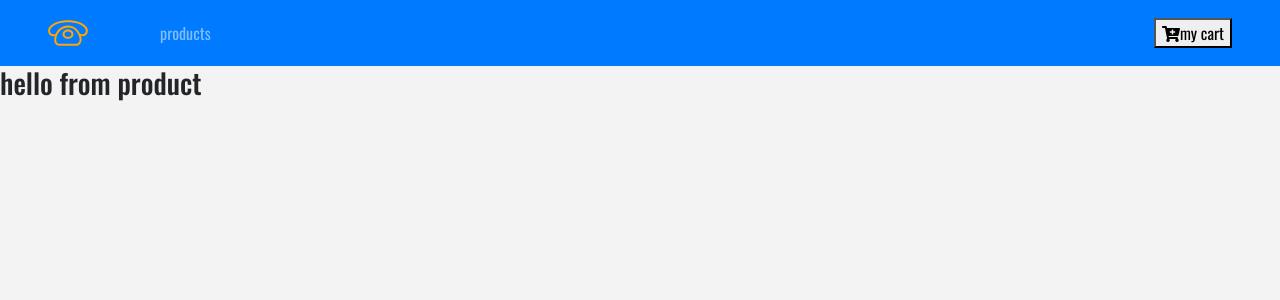
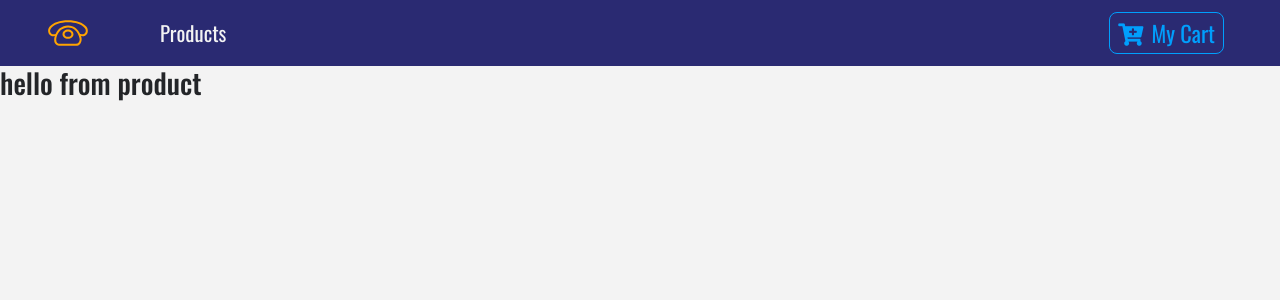
Before and after one commit to jay311311/e-commerce_react.js, a React (Create React App) app: page / in a window 1280 px wide. Shown: the top 300 px of the page. Built offline with nearby package versions, Linux system fonts and the light colour scheme.

Commit message:
styled-component  (Navbar)

```diff
--- /dev/null
+++ b/src/compoenets/Button.js
@@ -0,0 +1,21 @@
+import styled from "styled-components";
+
+export const ButtonContainer = styled.button `
+text-transform :capitalize;
+font-size:1.4rem;
+background:transparent;
+border:0.05rem solid var(--lightBlue);
+color:var(--lightBlue);
+border-radius:0.5rem;
+padding:0.2rem  0.5rem;
+cursor:pointer;
+margin:0.2rem 0.5rem 0.2rem 0rem;
+transition:all 0.3s ease-in-out;
+&:hover{
+    background:var(--lightBlue);
+    color:var(--mainBlue);
+}
+&:focus{
+    outline:none;
+}
+`
--- a/src/compoenets/Navbar.js
+++ b/src/compoenets/Navbar.js
@@ -1,12 +1,14 @@
 import React, {Component}from "react"
 import {Link} from "react-router-dom"
 import logo from "../logo.svg"
+import {ButtonContainer} from "./Button"
+import styled from "styled-components"
 
 
 export default class Navbar extends Component{
     render(){
         return(
-            <nav className="navbar navbar-expand-sm bg-primary navbar-dark px-sm-5">
+            <NavWrapper className="navbar navbar-expand-sm navbar-dark px-sm-5">
                {/* https://www.iconfinder.com/icons/1243689/call_phone_icon
                 Creative Commons (Attribution 3.0 Unported);
                 https://www.iconfinder.com/Makoto_msk  */}
@@ -21,12 +23,23 @@
                     </li>
                 </ul>
                 <Link to="/cart" className="ml-auto">
-                    <button>
+                    <ButtonContainer>
+                        <span className="mr-2">
                         <i className="fas fa-cart-plus"/>
+                        </span>
                             my cart
-                    </button>
+                    </ButtonContainer>
                 </Link>
-            </nav>
+            </NavWrapper>
         )
     }
 }
+
+const NavWrapper = styled.div`
+background:var(--mainBlue);
+.nav-link{
+    color:var(--mainWhite) !important;
+    font-size:1.3rem;
+    text-transform:capitalize ;
+}
+`
```
